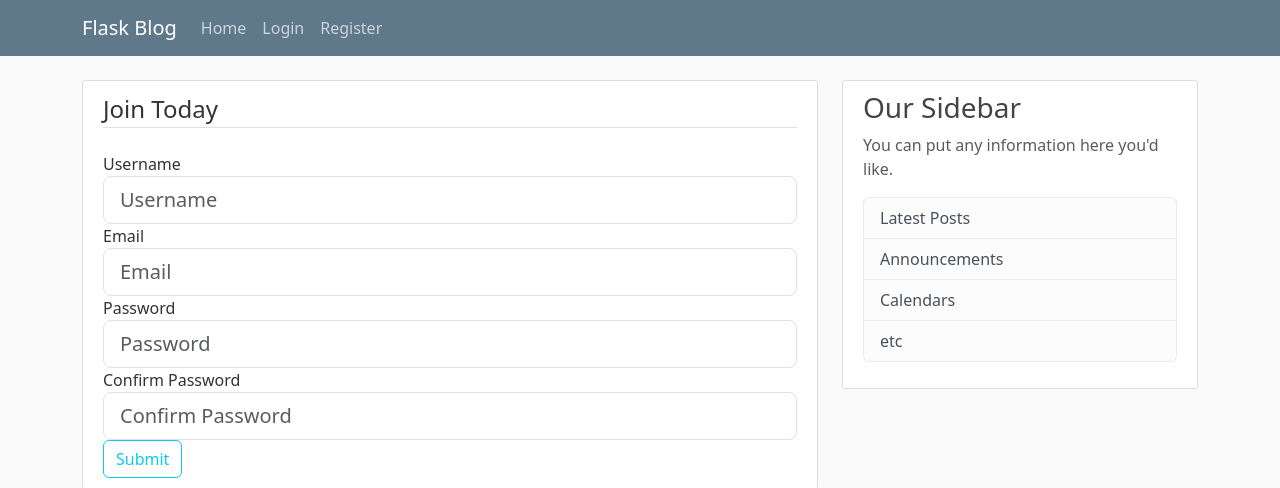
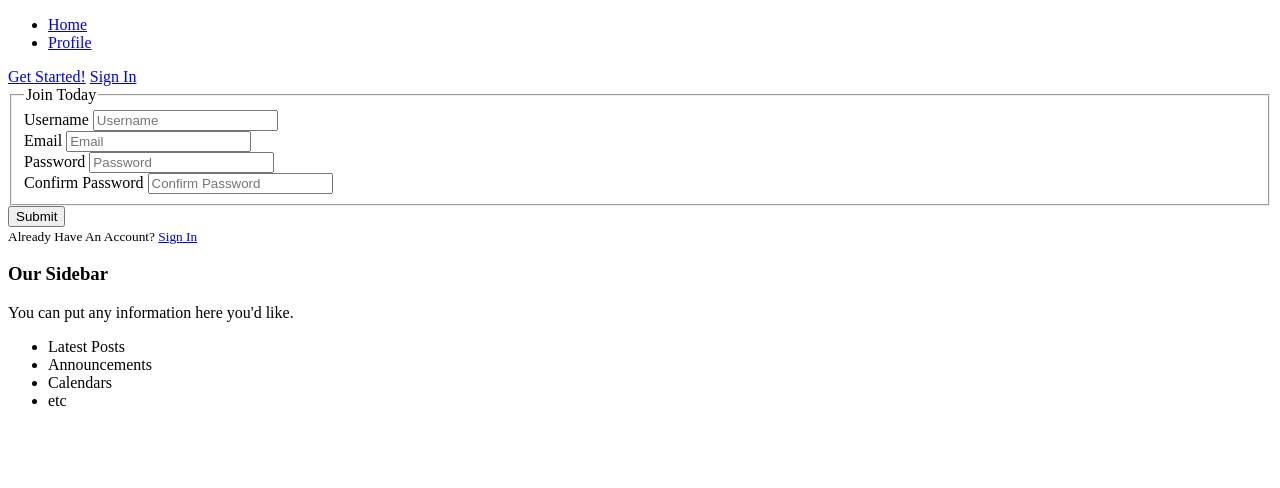
Before and after one commit to yaitbella/trainee, a Flask app: page /register in a window 1280 px wide. Shown: the top 488 px of the page. Run offline with Flask 3, Linux system fonts and the light colour scheme; parts of the project's set-up code (start-up, migrations or seed data) failed here and were passed over; some libraries are stand-ins or nearby versions.

Commit message:
lets try this again

```diff
--- a/run.py
+++ b/run.py
@@ -8,4 +8,4 @@ if __name__ == '__main__':
 # new SQLAlchmy to create db files // NOTE: YOU HAVE TO RUN THESE BEFORE DOING ANYTHING WITH DB
 # from trainee import app, db
 # app.app_context().push()
-# db.create_all()
+# db.create_all() OR db.drop_all() to delete
--- a/trainee/__init__.py
+++ b/trainee/__init__.py
@@ -36,4 +36,9 @@ def create_app(config_class=Config):
     app.register_blueprint(main)
     app.register_blueprint(errors)
 
+    from .models import User, Session
+
+    with app.app_context():
+        db.create_all()
+
     return app
--- a/trainee/templates/layout.html
+++ b/trainee/templates/layout.html
@@ -5,8 +5,23 @@
     <meta name="viewport" content="width=device-width, initial-scale=1">
 
     <!-- CSS Bootstrap Link-->
-    <link href="https://cdn.jsdelivr.net/npm/bootstrap@5.3.1/dist/css/bootstrap.min.css" rel="stylesheet" integrity="sha384-4bw+/aepP/YC94hEpVNVgiZdgIC5+VKNBQNGCHeKRQN+PtmoHDEXuppvnDJzQIu9" crossorigin="anonymous">
-    <link rel="stylesheet" type="text/css" href="{{ url_for('static', filename='main.css' )}}">
+    <!-- <link href="https://cdn.jsdelivr.net/npm/bootstrap@5.3.1/dist/css/bootstrap.min.css" rel="stylesheet" integrity="sha384-4bw+/aepP/YC94hEpVNVgiZdgIC5+VKNBQNGCHeKRQN+PtmoHDEXuppvnDJzQIu9" crossorigin="anonymous">
+    <link rel="stylesheet" type="text/css" href="{{ url_for('static', filename='main.css' )}}"> -->
+
+    <!-- Favicon -->
+    <link rel="apple-touch-icon" sizes="120x120" href="/static/volt_boostrap/apps/static/assets/img/favicon/apple-touch-icon.png">
+    <link rel="icon" type="image/png" sizes="32x32" href="/static/volt_boostrap/apps/static/assets/img/favicon/apple-touch-icon.png">
+    <link rel="icon" type="image/png" sizes="16x16" href="/static/volt_boostrap/apps/static/assets/img/favicon/apple-touch-icon.png">
+    <link rel="manifest" href="/static/volt_boostrap/apps/static/assets/img/favicon/site.webmanifest">
+    <link rel="mask-icon" href="/static/volt_boostrap/apps/static/assets/img/favicon/safari-pinned-tab.svg" color="#ffffff">
+    <meta name="msapplication-TileColor" content="#ffffff">
+    <meta name="theme-color" content="#ffffff">
+
+    <link type="text/css" href="/static/volt_boostrap/apps/static/assets/vendor/sweetalert2/dist/sweetalert2.min.css" rel="stylesheet">
+
+    <link type="text/css" href="/static/volt_boostrap/apps/static/assets/vendor/notyf/notyf.min.css" rel="stylesheet">
+    <link type="text/css" href="/static/volt_boostrap/apps/static/assets/css/volt.css" rel="stylesheet">
+
 
     {% if title %}
         <title>Trainee - {{ title }}</title>
@@ -15,33 +30,46 @@
     {% endif %}
 </head>
 <body>
-
-    <header class="site-header">
-        <nav class="navbar navbar-expand-md navbar-dark bg-steel fixed-top">
-            <div class="container">
-            <a class="navbar-brand mr-4" href="/">Flask Blog</a>
-            <button class="navbar-toggler" type="button" data-toggle="collapse" data-target="#navbarToggle" aria-controls="navbarToggle" aria-expanded="false" aria-label="Toggle navigation">
-                <span class="navbar-toggler-icon"></span>
-            </button>
-            <div class="collapse navbar-collapse" id="navbarToggle">
-                <div class="navbar-nav mr-auto">
-                    <a class="nav-item nav-link" href="/">Home</a>
+    <header class="header-global">
+        <nav id="navbar-main" aria-label="Primary navigation" class="navbar navbar-main navbar-expand-lg navbar-theme-primary pt-4 navbar-dark">
+            <div class="container position-relative">
+                <div class="navbar-collapse collapse mr-auto" id="navbar_global">
+                    <ul class="navbar-nav navbar-nav-hover align-items-lg-center">
+                        {% if current_user.is_authenticated %}
+                            <li class="nav-item mr-2">
+                                <a class="nav-item nav-link" href="{{ url_for('main.home')}}">Home</a>
+                            </li>
+                            <li class="nav-item mr-2">
+                                <a class="nav-item nav-link" href="{{ url_for('users.profile')}}">Profile</a>
+                            </li>
+                        {% else %}
+                            <li class="nav-item mr-2">
+                                <a class="nav-item nav-link" href="{{ url_for('main.home')}}">Home</a>
+                            </li>
+                            <li class="nav-item mr-2">
+                                <a class="nav-item nav-link" href="{{ url_for('users.login')}}">Profile</a>
+                            </li>
+                        {% endif %}
+                    </ul>
                 </div>
-                <!-- Navbar Right Side -->
-                <div class="navbar-nav">
+                <div class="d-flex align-items-center ml-auto">
                     {% if current_user.is_authenticated %}
-                        <a class="nav-item nav-link" href="{{ url_for('users.profile')}}">Profile</a>
-                        <a class="nav-item nav-link" href="{{ url_for('users.logout')}}">Logout</a>
-                        <a class="nav-item nav-link" href="{{ url_for('sessions.new_session')}}"> New Session </a>
+                        <a href="{{ url_for('sessions.new_session')}}" class="btn btn-secondary text-dark mr-md-3">
+                        Create New Session
+                        </a>
+                        <a href="{{ url_for('users.logout')}}" class="btn btn-gray-100 text-dark mr-md-3">
+                        Logout
+                        </a>
                     {% else %}
-                        <a class="nav-item nav-link" href="{{ url_for('users.login')}}">Login</a>
-                        <a class="nav-item nav-link" href="{{ url_for('users.register')}}">Register</a>
+                        <span class="fas fa-rocket mr-2">
+                            <a href="{{ url_for('users.register')}}" class="btn btn-secondary text-dark mr-md-3">Get Started!</a>
+                            <a href="{{ url_for('users.login')}}" class="btn btn-white text-dark mr-md-3"> Sign In </a>
+                        </span>
                     {% endif %}
                 </div>
             </div>
-            </div>
         </nav>
-        </header>
+    </header>
 
     <main role="main" class="container">
     <div class="row">
--- a/trainee/templates/profile.html
+++ b/trainee/templates/profile.html
@@ -2,7 +2,7 @@
 {% block content %}
     <div class="content-section">
         <div class="media">
-        <img class="rounded-circle account-img" src="{{ image_file }}">
+        <img class="avatar-xl rounded-circle mx-auto" src="{{ image_file }}">
         <div class="media-body">
             <h2 class="account-heading"> {{ current_user.username }} </h2>
             <p class="text-secondary"> {{ current_user.email }} </p>
```
Also changed, not shown: trainee/models.py (+10 -4 lines), trainee/sessions/forms.py (+6 -2 lines), trainee/sessions/routes.py (+5 -2 lines), trainee/templates/home.html (+14 -9 lines), trainee/templates/new_session.html (+39 -0 lines), trainee/templates/session.html (+10 -2 lines), instance/database.db.
